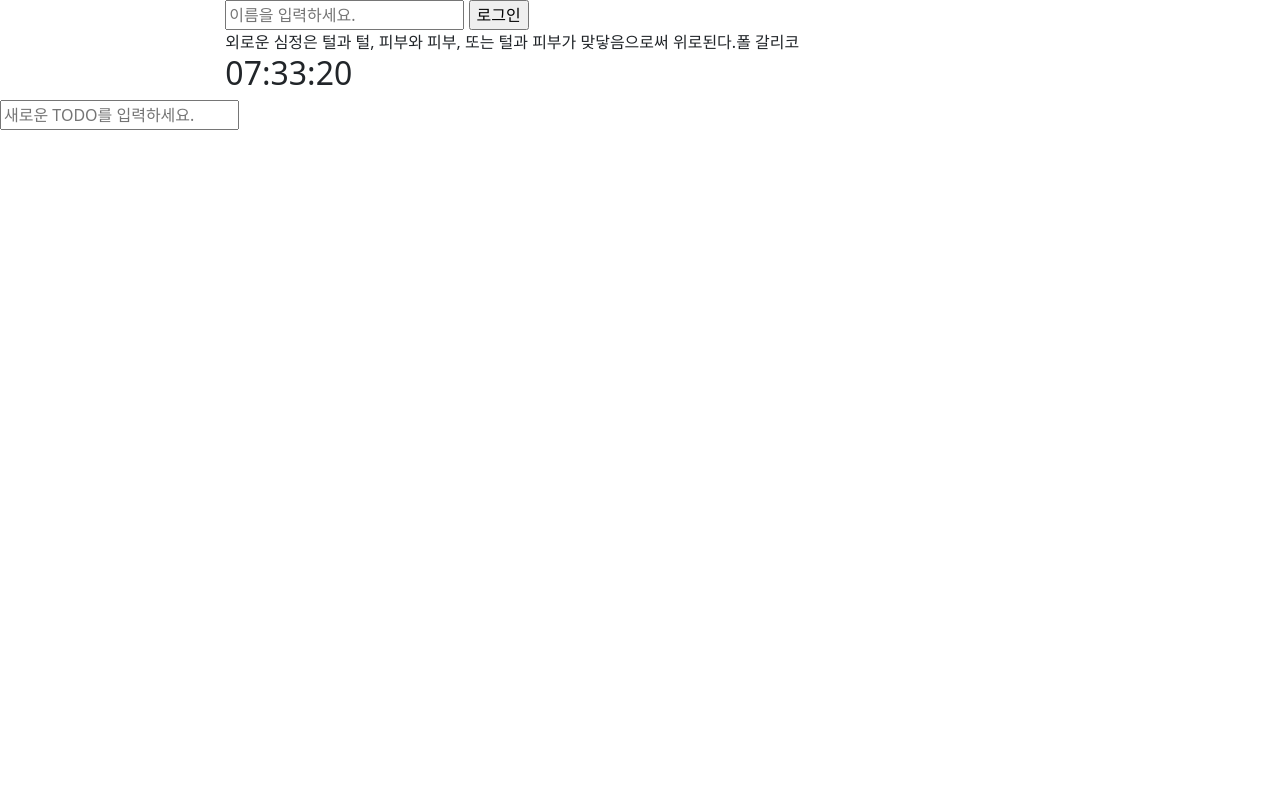
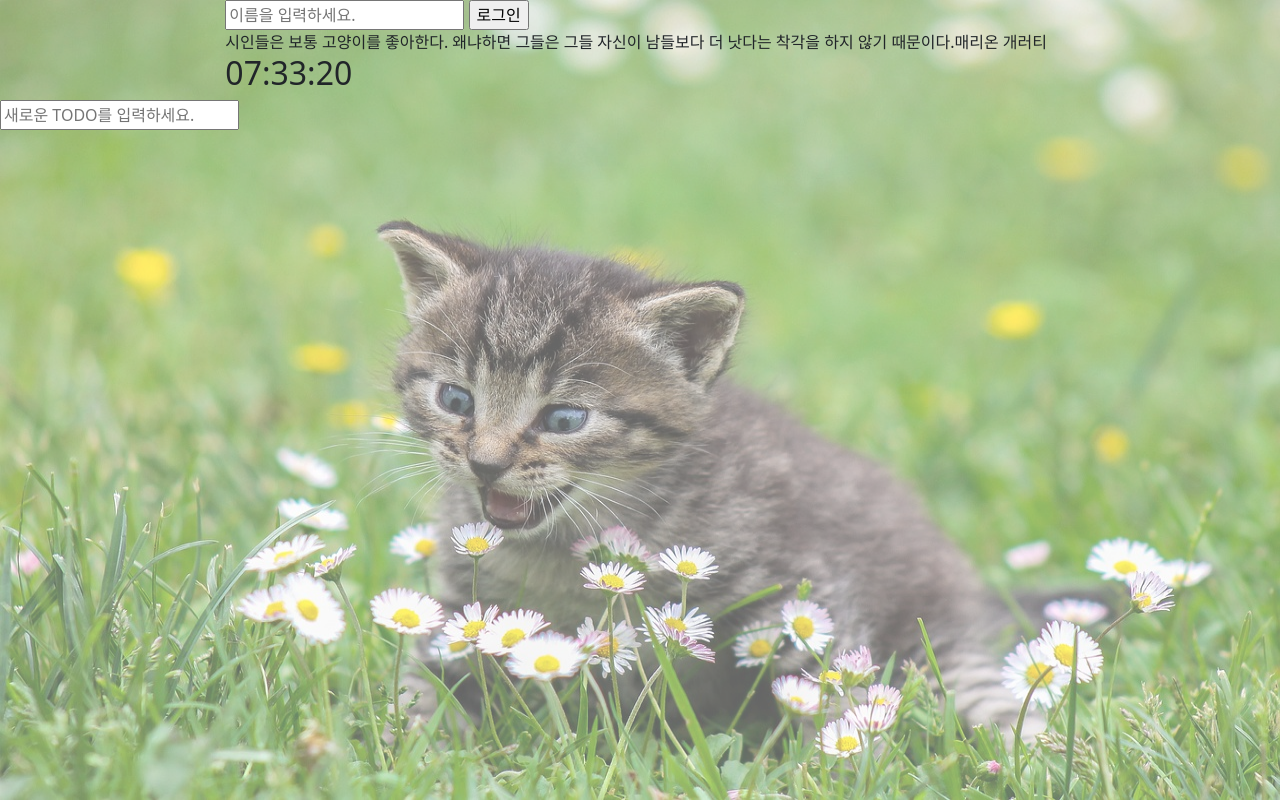
Before and after one commit to Junseok3608/cat-holic-web, a plain HTML site: page index.html in a window 1280 px wide. Drawn offline with nearby package versions, Linux system fonts and the light colour scheme.

Commit message:
feat: background image
add background.js
background random img

```diff
--- a/css/style.css
+++ b/css/style.css
@@ -1,3 +1,14 @@
 .hidden {
   display: none;
 }
+
+img {
+  position: absolute;
+  width: 100%;
+  height: 100%;
+  left: 0px;
+  right: 0px;
+  bottom: 0px;
+  z-index: -1;
+  opacity: 60%;
+}
--- a/index.html
+++ b/index.html
@@ -29,13 +29,14 @@
     </form>
     <ul id="todo-list"></ul>
 
-    <!-- bootstrap -->
+    <!-- javascript files -->
+    <script src="js/background.js"></script>
     <script src="js/greeting.js"></script>
     <script src="js/weather.js"></script>
     <script src="js/quotes.js"></script>
     <script src="js/clock.js"></script>
     <script src="js/todo.js"></script>
-
+    <!-- bootstrap -->
     <script src="https://cdn.jsdelivr.net/npm/bootstrap@5.2.0-beta1/dist/js/bootstrap.bundle.min.js"></script>
   </body>
 </html>
--- /dev/null
+++ b/js/background.js
@@ -0,0 +1,9 @@
+const images = ["cat0001.jpg", "cat0002.jpg", "cat0003.jpg", "cat0004.jpg", "cat0005.jpg", "cat0006.jpg", "cat0007.jpg"];
+
+const pickImg = images[Math.floor(Math.random() * images.length)];
+
+const bgImg = document.createElement("img");
+
+bgImg.src = `img/${pickImg}`;
+
+document.body.appendChild(bgImg);
```
